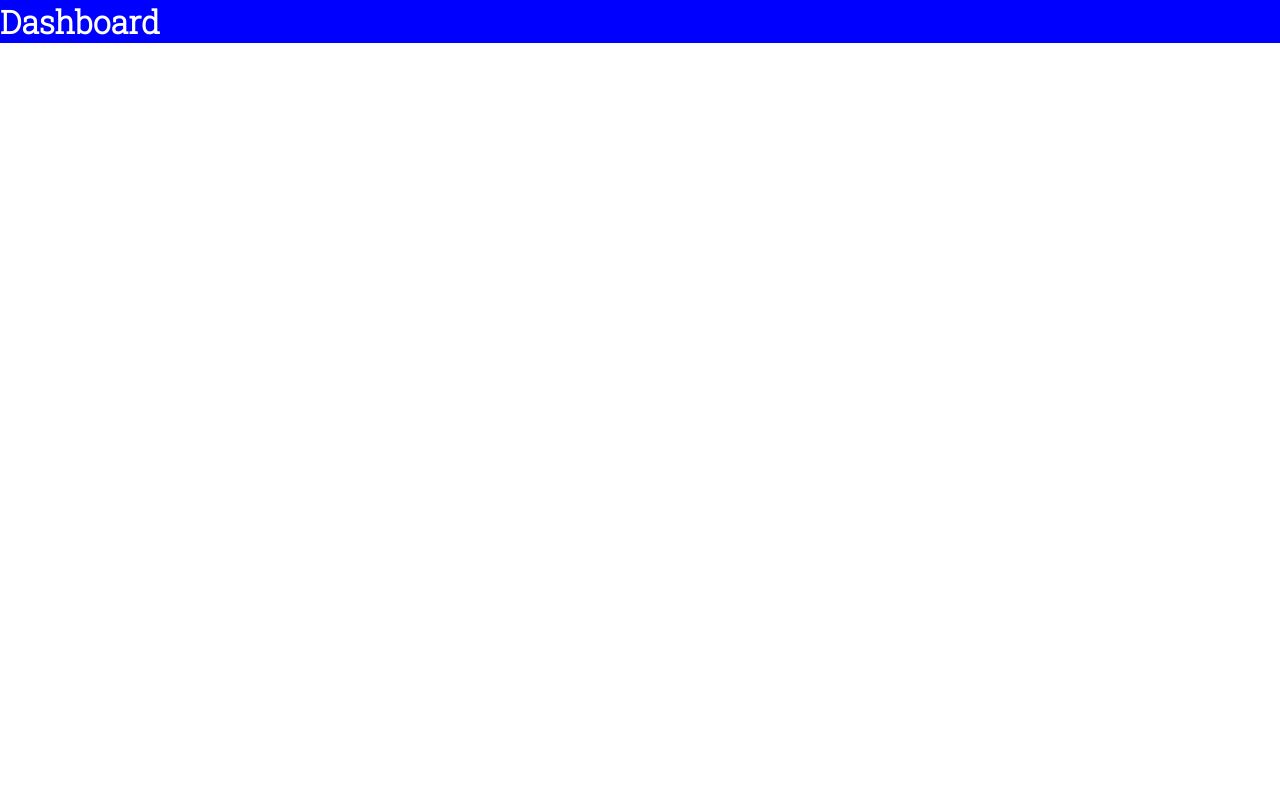
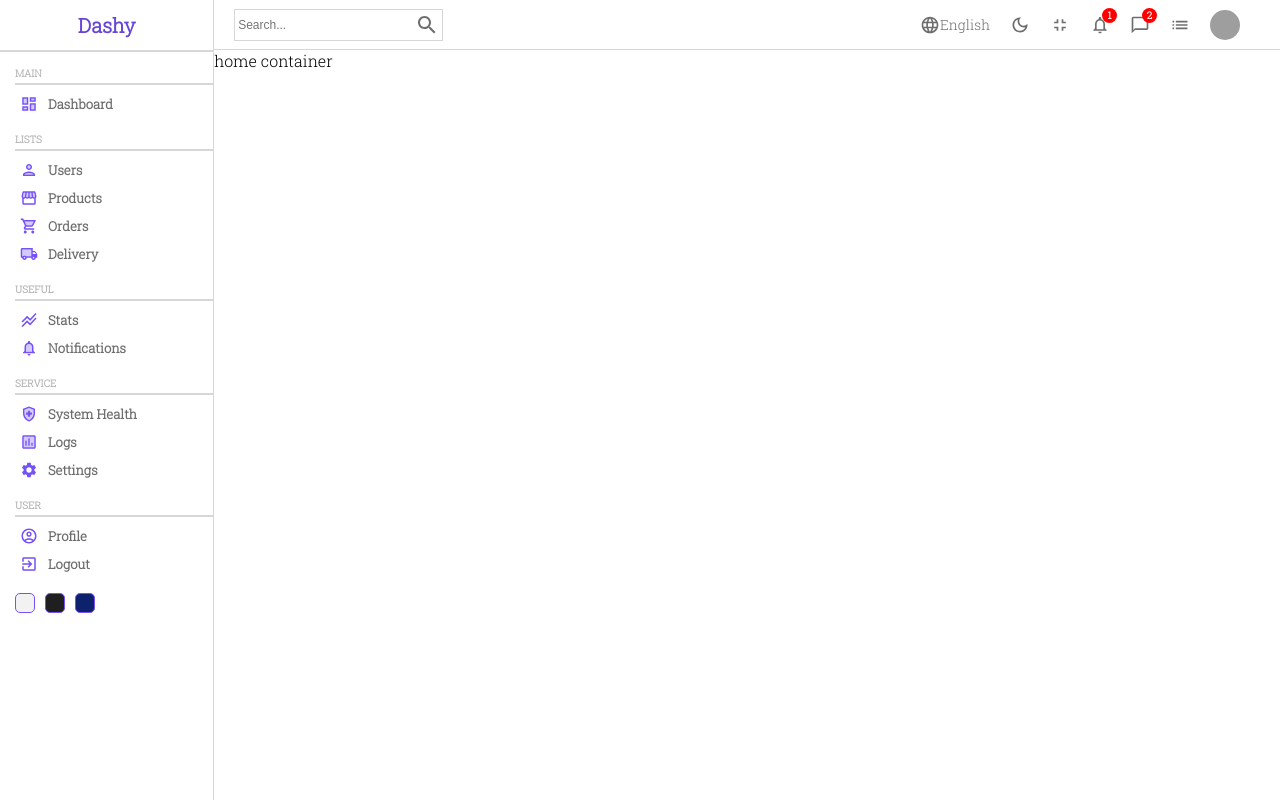
Before and after one commit to chrisalee/react_adminDash, a React (Create React App) app in the folder client/: page / in a window 1280 px wide. Built offline with nearby package versions, Linux system fonts and the light colour scheme; grey boxes are pictures that could not be loaded.

Commit message:
sidebar navbar component

```diff
--- a/client/package.json
+++ b/client/package.json
@@ -3,6 +3,10 @@
   "version": "0.1.0",
   "private": true,
   "dependencies": {
+    "@emotion/react": "^11.9.0",
+    "@emotion/styled": "^11.8.1",
+    "@mui/icons-material": "^5.6.1",
+    "@mui/material": "^5.6.1",
     "@testing-library/jest-dom": "^5.16.4",
     "@testing-library/react": "^13.0.1",
     "@testing-library/user-event": "^13.5.0",
--- /dev/null
+++ b/client/src/components/navbar/Navbar.js
@@ -0,0 +1,55 @@
+import React from "react";
+import "./navbar.scss";
+import SearchTwoToneIcon from "@mui/icons-material/SearchTwoTone";
+import LanguageOutlinedIcon from "@mui/icons-material/LanguageOutlined";
+import DarkModeOutlinedIcon from "@mui/icons-material/DarkModeOutlined";
+import FullscreenExitOutlinedIcon from "@mui/icons-material/FullscreenExitOutlined";
+import NotificationsNoneOutlinedIcon from "@mui/icons-material/NotificationsNoneOutlined";
+import ChatBubbleOutlineOutlinedIcon from "@mui/icons-material/ChatBubbleOutlineOutlined";
+import ListOutlinedIcon from "@mui/icons-material/ListOutlined";
+import eye from '../../assets/eye.png';
+
+const Navbar = () => {
+  return (
+    <div className="navbar">
+      <div className="navbar__wrapper">
+        <div className="navbar__search">
+          <input type="text" placeholder="Search..." />
+          <SearchTwoToneIcon />
+        </div>
+        <div className="navbar__items">
+          <div className="navbar__item">
+            <LanguageOutlinedIcon className="icon" />
+            English
+          </div>
+          <div className="navbar__item">
+            <DarkModeOutlinedIcon className="icon" />
+          </div>
+          <div className="navbar__item">
+            <FullscreenExitOutlinedIcon className="icon" />
+          </div>
+          <div className="navbar__item">
+            <NotificationsNoneOutlinedIcon className="icon" />
+            <div className="counter">1</div>
+          </div>
+          <div className="navbar__item">
+            <ChatBubbleOutlineOutlinedIcon className="icon" />
+            <div className="counter">2</div>
+          </div>
+          <div className="navbar__item">
+            <ListOutlinedIcon className="icon" />
+          </div>
+          <div className="navbar__item">
+            <img
+              src={eye}
+              alt=""
+              className="avatar"
+            />
+          </div>
+        </div>
+      </div>
+    </div>
+  );
+};
+
+export default Navbar;
--- /dev/null
+++ b/client/src/components/navbar/navbar.scss
@@ -0,0 +1,76 @@
+.navbar {
+  // background-color: #7451f8;
+  height: 50px;
+  border-bottom: 0.5px solid #d7d7d7;
+  display: flex;
+  align-items: center;
+  font-size: 14px;
+  color: #6d6d6d;
+
+  .navbar__wrapper {
+    width: 100%;
+    padding: 20px;
+    display: flex;
+    align-items: center;
+    justify-content: space-between;
+
+    .navbar__search {
+      display: flex;
+      align-items: center;
+      border: 1px solid #d7d7d7;
+      padding: 3px;
+
+      input {
+        border: none;
+        outline: none;
+        background-color: transparent;
+
+        &::placeholder {
+          font-size: 12px;
+        }
+      }
+    }
+
+    .navbar__items {
+      display: flex;
+      align-items: center;
+
+      .navbar__item {
+        display: flex;
+        align-items: center;
+        margin-right: 20px;
+        position: relative;
+
+        &:hover {
+          color: #6546d7;
+        }
+
+        .icon {
+          font-size: 20px;
+        }
+      }
+    }
+
+    .avatar {
+      width: 30px;
+      height: 30px;
+      border-radius: 50%;
+    }
+
+    .counter {
+      width: 15px;
+      height: 15px;
+      background-color: #ff0000;
+      border-radius: 50%;
+      color: #ffffff;
+      display: flex;
+      align-items: center;
+      justify-content: center;
+      font-size: 10px;
+      font-weight: bold;
+      position: absolute;
+      top: -7px;
+      right: -7px;
+    }
+  }
+}
--- /dev/null
+++ b/client/src/components/sidebar/Sidebar.js
@@ -0,0 +1,97 @@
+import React from "react";
+import "./sidebar.scss";
+import DashboardTwoToneIcon from '@mui/icons-material/DashboardTwoTone';
+import PersonTwoToneIcon from '@mui/icons-material/PersonTwoTone';
+import StorefrontTwoToneIcon from '@mui/icons-material/StorefrontTwoTone';
+import ShoppingCartTwoToneIcon from '@mui/icons-material/ShoppingCartTwoTone';
+import NotificationsNoneTwoToneIcon from '@mui/icons-material/NotificationsNoneTwoTone';
+import StackedLineChartTwoToneIcon from '@mui/icons-material/StackedLineChartTwoTone';
+import LocalShippingTwoToneIcon from '@mui/icons-material/LocalShippingTwoTone';
+import SettingsIcon from '@mui/icons-material/Settings';
+import HealthAndSafetyTwoToneIcon from '@mui/icons-material/HealthAndSafetyTwoTone';
+import InsertChartTwoToneIcon from '@mui/icons-material/InsertChartTwoTone';
+import AccountCircleOutlinedIcon from "@mui/icons-material/AccountCircleOutlined";
+import ExitToAppIcon from "@mui/icons-material/ExitToApp";
+
+const Sidebar = () => {
+  return (
+    <div className="sidebar">
+      <div className="top">
+        <div className="logo">Dashy</div>
+      </div>
+      <hr />
+      <div className="center">
+        <ul>
+          <p className="title">MAIN</p>
+          <hr />
+          <li>
+            <DashboardTwoToneIcon className="icon" />
+            <span>Dashboard</span>
+          </li>
+          <p className="title">LISTS</p>
+          <hr />
+          <li>
+            <PersonTwoToneIcon className="icon" />
+            <span>Users</span>
+          </li>
+          <li>
+            <StorefrontTwoToneIcon className="icon" />
+            <span>Products</span>
+          </li>
+          <li>
+            <ShoppingCartTwoToneIcon className="icon" />
+            <span>Orders</span>
+          </li>
+          <li>
+            <LocalShippingTwoToneIcon className="icon" />
+            <span>Delivery</span>
+          </li>
+          <p className="title">USEFUL</p>
+          <hr />
+          <li>
+            <StackedLineChartTwoToneIcon className="icon" />
+            <span>Stats</span>
+          </li>
+          <li>
+            <NotificationsNoneTwoToneIcon className="icon" />
+            <span>Notifications</span>
+          </li>
+          <p className="title">SERVICE</p>
+          <hr />
+          <li>
+            <HealthAndSafetyTwoToneIcon className="icon" />
+            <span>System Health</span>
+          </li>
+          <li>
+            <InsertChartTwoToneIcon className="icon" />
+            <span>Logs</span>
+          </li>
+          <li>
+            <SettingsIcon className="icon" />
+            <span>Settings</span>
+          </li>
+          <p className="title">USER</p>
+          <hr />
+          <li>
+            <AccountCircleOutlinedIcon className="icon" />
+            <span>Profile</span>
+          </li>
+          <li>
+          <ExitToAppIcon  className="icon" />
+            <span>Logout</span>
+          </li>
+        </ul>
+      </div>
+      <div className="bottom">
+        <div className="color__option"></div>
+        <div className="color__option"></div>
+        <div className="color__option"></div>
+        {/* <div className="color__option"></div>
+        <div className="color__option"></div>
+        <div className="color__option"></div> */}
+      </div>
+    </div>
+  );
+};
+
+export default Sidebar;
--- /dev/null
+++ b/client/src/components/sidebar/sidebar.scss
@@ -0,0 +1,102 @@
+.sidebar {
+    flex: 1;
+    border-right: 0.5px solid #d7d7d7;
+    height: 100vh;
+    background-color: #ffffff;
+
+    .top {
+        height: 50px;
+        display: flex;
+        align-items: center;
+        justify-content: center;
+
+        .logo {
+            font-size: 20px;
+            font-weight: bold;
+            color: #6546d7;
+        }
+    }
+
+    hr {
+        height: 0;
+        border: 0.5px solid #d7d7d7;
+    }
+
+    .center {
+        padding-left: 15px;
+
+        ul {
+            list-style: none;
+            margin: 0;
+            padding: 0;
+
+            .title {
+                font-size: 10px;
+                font-weight: bold;
+                color: #b5b5b5;
+                margin-top: 15px;
+                margin-bottom: 3px;
+            }
+
+            hr {
+                margin-bottom: 5px;
+            }
+
+            li {
+                display: flex;
+                align-items: center;
+                padding: 5px;
+                cursor: pointer;
+
+                &:hover {
+                    background-color: #ece8ff;
+                }
+
+                .icon {
+                    font-size: 18px;
+                    color: #7451f8;
+                    margin-right: 10px;
+                }
+
+                span {
+                    font-size: 13px;
+                    font-weight: bold;
+                    color: #6d6d6d;
+                }
+            }
+        }
+    }
+
+    .bottom {
+        display: flex;
+        margin: 10px;
+
+        .color__option {
+            width: 20px;
+            height: 20px;
+            border-radius: 5px;
+            border: 1px solid #7451f8;
+            cursor: pointer;
+            margin: 5px;
+
+            &:nth-child(1) {
+                background-color: #f2f2f2;
+            }
+            &:nth-child(2) {
+                background-color: #1f1f1f;
+            }
+            &:nth-child(3) {
+                background-color: #0d216d;
+            }
+            // &:nth-child(4) {
+            //     background-color: #ff0000;
+            // }
+            // &:nth-child(5) {
+            //     background-color: #e1c466;
+            // }
+            // &:nth-child(6) {
+            //     background-color: #1a801a;
+            // }
+        }
+    }
+}
--- a/client/src/pages/home/Home.js
+++ b/client/src/pages/home/Home.js
@@ -1,12 +1,18 @@
-import React from 'react';
-import './home.scss';
+import React from "react";
+import Navbar from "../../components/navbar/Navbar";
+import Sidebar from "../../components/sidebar/Sidebar";
+import "./home.scss";
 
 const Home = () => {
   return (
-    <div className='home'>
-      <h1 className="title">Dashboard</h1>
+    <div className="home">
+      <Sidebar />
+      <div className="home__container">
+        <Navbar />
+        home container
+      </div>
     </div>
-  )
-}
+  );
+};
 
 export default Home;
--- a/client/src/pages/home/home.scss
+++ b/client/src/pages/home/home.scss
@@ -1,7 +1,8 @@
 .home {
-    background-color: blue;
+    display: flex;
 
-    .title {
-        color: white;
+    .home__container {
+        // background-color: lightblue;
+        flex: 5;
     }
 }
```
Also changed, not shown: 2 other files (tests, documents, lock files or other folders).
